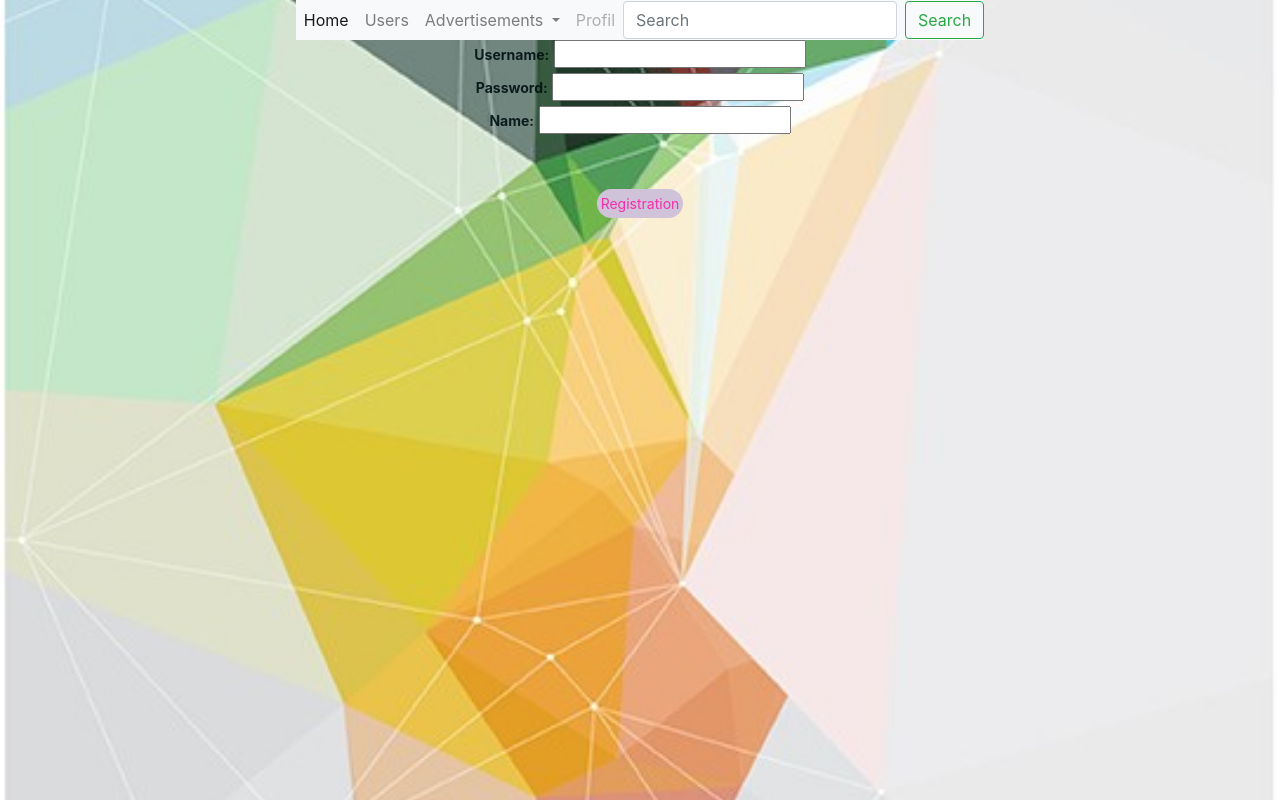
After one commit to Pokypls/UserAdsPhp, a PHP site: page /rabIT/view/regi.php in a window 1280 px wide. The commit adds this page. Run offline with PHP 8.4, Linux system fonts and the light colour scheme.

Commit message:
Add new css, login and registration page

```diff
--- a/controller/controller.php
+++ b/controller/controller.php
@@ -8,7 +8,7 @@
         $users = list_all_users();
         $userobjects = array();
         foreach ($users as $act_user) {
-            $userobj = new MyUser($act_user[0], $act_user[1]);
+            $userobj = new MyUser($act_user[0], $act_user[1],$act_user[2]);
             array_push($userobjects, $userobj);
         };
         return $userobjects;
@@ -28,4 +28,40 @@
         };
         return $adsobjects;
     }
+
+
+        function alreadyUser($chusern) {
+            $alluser = list_users();
+
+            $exist = false;
+
+            foreach ($alluser as $user) {
+                $user_Name = $user->getUserName();
+                if ($user_Name == $chusern) {
+                    $exist = true;
+                }
+            }
+            return $exist;
+        }
+
+
+
+
+
+        function reg_User($u,$p,$n) {
+            $actunamexist = alreadyUser($u);
+            if ($actunamexist == true) {
+                $result = "Unsuccessful registration (username is already taken) :(";
+            } else {
+                $result = add_User($u,$p,$n);
+            }
+            return $result;
+        }
+            /*listuserst meg kell hivni és az eredményét odaadni az already user
+             függvénynek plusz az $u -t és haez true akkor már létezik felhasználónév, akkor
+             ezzel a szöveggel visszakell térni: létezik felh név, egyébként
+             padig addusert hivjuk meg és annaka  visszatérési értékével kell visszatérni.
+             username myuser és listallusersbe is bekerüljön */
+
+
 ?>
--- a/model/classes/allclass.php
+++ b/model/classes/allclass.php
@@ -36,15 +36,21 @@ class MyAd extends MyId {
 
 class MyUser extends MyId {
 
-    private $name;
+    public $name;
 
-    function __construct($idparam, $nameparam) {
+    public $username;
+
+    function __construct($idparam, $nameparam, $username) {
         parent::__construct($idparam);
         $this->name = $nameparam;
+        $this->username = $username;
     }
 
 
     public function getName() {
         return $this->name;
     }
+    public function getUserName() {
+        return $this->username;
+    }
 }
--- a/model/model_user.php
+++ b/model/model_user.php
@@ -3,7 +3,7 @@ include('database.php');
 function list_all_users() {
     $conn = connectdb();
 
-    $sql = "SELECT id,name FROM user";
+    $sql = "SELECT id,name,username FROM user";
     $query=$conn->prepare($sql);
 
     $query->execute();
@@ -12,5 +12,33 @@ function list_all_users() {
     return $list;
 }
 
+function add_User($userName,$pw,$name) {
+    $error = "";
+    $msg = "";
 
+    $conn = connectdb();
+
+
+        if (!empty($userName) && !empty($pw) && !empty($name)) {
+            try {
+                $sql = "INSERT INTO user (name,username,password) VALUES (:name,:username,:password)";
+                $queryNewUser = $conn->prepare($sql);
+                $queryNewUser->bindParam(":name",$name,PDO::PARAM_STR);
+                $queryNewUser->bindParam(":username",$userName,PDO::PARAM_STR);
+                $queryNewUser->bindParam(":password",$pw,PDO::PARAM_STR);
+                $queryNewUser->execute();
+                $msg .= "Regisztráció sikerült, jelentkezzen be!";
+                return $msg;
+            } catch (PDOException $e){
+                $error = "Regisztráció mentési hiba: ";
+            }
+            catch (Exception $e){
+                $error = "Regisztrációs hiba: ";
+            }
+        }
+	   else {
+		   $error .= "Hibás felhasználói adatok";
+	    }
+        return $error;
+}
 ?>
--- a/view/main.css
+++ b/view/main.css
@@ -3,18 +3,47 @@
     padding: 0;
     box-sizing: border-box;
     align-items: center;
-    background-color: #CAFBF3;
 }
 
 html {
     font-size: 16px;
     font-family: Arial, Helvetica, sans-serif;
 }
+
+html, body {
+      margin:0;
+      height:100%;
+      background-color: #e6c4ee;
+      background-image: url("images/bg.jpg");
+      background-size: cover;
+      background-repeat: no-repeat;
+      background-position:center;
+}
+
+.bg-container {
+
+    width:100%;
+    height:100%;
+    border:1px solid rgb(241, 228, 228);
+
+    background-size: cover;
+    background-repeat: no-repeat;
+    background-position:center;
+
+}
+
 h1 {
     font-size: large;
     align-content: center;
     margin: 10px;
+    text-align: center;
 }
+
+h2 {
+    font-size: 14px;
+    text-align: center;
+ }
+
 body {
     min-height: 100vh;
     display: flex;
@@ -23,20 +52,15 @@ body {
     color: rosybrown;
 }
 
-
-
 .footer {
     margin-top: 20vh;
     color:grey;
 }
 
-
 table, th, td {
     margin-top: 30px;
-
     border: 1px solid;
     text-align: center;
-
 }
 
 table {
@@ -47,3 +71,39 @@ table, th, td {
     height: 50px;
     width: 200px;
   }
+
+div {
+  text-align: center;
+}
+
+label {
+  font-size: 14px;
+  font-weight: 700;
+  color: rgba(1, 15, 17, 0.901);
+}
+
+input[type=submit] {
+    border: none;
+    color: #F42FAB;
+    text-align: center;
+    padding: 4px;
+    display: inline-block;
+    margin: 2px 2px;
+    font-size: 14px;
+    text-align: center;
+  }
+
+.buttonLogin {
+  margin: 0 auto;
+  background-color: #CFC2D9;
+  border: 2px solid #862a63;
+  border-radius: 25px;
+
+}
+
+.buttonReg {
+
+  background-color: #CFC2D9;
+  border: 2px solid #862a63;
+  border-radius: 25px;
+}
--- a/view/meta.php
+++ b/view/meta.php
@@ -1,4 +1,5 @@
 <meta charset="UTF-8">
 <meta http-equiv="X-UA-Compatible" content="IE=edge">
 <meta name="viewport" content="width=device-width, initial-scale=1.0">
+<link rel="stylesheet" href="https://cdn.jsdelivr.net/npm/bootstrap@4.0.0/dist/css/bootstrap.min.css" integrity="sha384-Gn5384xqQ1aoWXA+058RXPxPg6fy4IWvTNh0E263XmFcJlSAwiGgFAW/dAiS6JXm" crossorigin="anonymous">
 <link rel="stylesheet" href="main.css">
--- /dev/null
+++ b/view/navbar.php
@@ -0,0 +1,32 @@
+<nav class="navbar navbar-expand-lg navbar-light bg-light">
+
+
+  <div class="collapse navbar-collapse" id="navbarSupportedContent">
+    <ul class="navbar-nav mr-auto">
+      <li class="nav-item active">
+        <a class="nav-link" href="index.php">Home <span class="sr-only">(current)</span></a>
+      </li>
+      <li class="nav-item">
+        <a class="nav-link" href="user.php">Users</a>
+      </li>
+      <li class="nav-item dropdown">
+        <a class="nav-link dropdown-toggle" href="#" id="navbarDropdown" role="button" data-toggle="dropdown" aria-haspopup="true" aria-expanded="false">
+          Advertisements
+        </a>
+        <div class="dropdown-menu" aria-labelledby="navbarDropdown">
+          <a class="dropdown-item" href="#">Available</a>
+          <a class="dropdown-item" href="#">In process</a>
+          <div class="dropdown-divider"></div>
+          <a class="dropdown-item" href="ads.php">All</a>
+        </div>
+      </li>
+      <li class="nav-item">
+        <a class="nav-link disabled" href="#">Profil</a>
+      </li>
+    </ul>
+    <form class="form-inline my-2 my-lg-0">
+      <input class="form-control mr-sm-2" type="search" placeholder="Search" aria-label="Search">
+      <button class="btn btn-outline-success my-2 my-sm-0" type="submit">Search</button>
+    </form>
+  </div>
+</nav>
--- /dev/null
+++ b/view/regi.css
@@ -0,0 +1,15 @@
+input[type=text] {
+    display: inline-block;
+    align-items: center;
+    text-align: center;
+}
+
+div {
+    text-align: center;
+  }
+
+
+  .navbar {
+    display: inline;
+    padding: 0;
+  }
--- /dev/null
+++ b/view/regi.php
@@ -0,0 +1,39 @@
+<!DOCTYPE html>
+<html lang="en">
+<head>
+    <?php include('meta.php') ?>
+    <link rel="stylesheet" href="regi.css">
+    <title>Registration</title>
+</head>
+<body>
+<?php include('navbar.php') ?>
+    <form action="<?php echo htmlspecialchars($_SERVER["PHP_SELF"]) ?>" method="POST">
+        <div class="submitreg">
+            <label for="username">Username:</label>
+                <input type="text" id="username" name="u_Name"><br>
+            <label for="pw">Password:</label>
+                <input type="password" id="pw" name="u_Pw"><br>
+            <label for="fullName">Name:    </label>
+                <input type="text" id="fullName" name="f_Name"><br>
+            <br>
+            <br>
+            <input type="submit"  class="buttonReg"  id="RegId" name="reg" value="Registration">
+        </div>
+    </form>
+<?php
+require('../controller/controller.php');
+
+
+
+
+if (isset($_POST["reg"])) {
+$u = trim($_POST["u_Name"]);
+$p = trim($_POST["u_Pw"]);
+$n = trim($_POST["f_Name"]);
+echo reg_User($u,$p,$n);
+}
+
+?>
+
+</body>
+</html>
--- a/view/user.php
+++ b/view/user.php
@@ -5,7 +5,7 @@
     <title>Users</title>
 </head>
 <body>
-    <?php include('header.php') ?>
+    <?php include('navbar.php') ?>
     <main>
 
         <table border="2">
@@ -28,5 +28,8 @@
         </table>
     </main>
     <?php include('footer.php') ?>
+    <script src="https://code.jquery.com/jquery-3.2.1.slim.min.js" integrity="sha384-KJ3o2DKtIkvYIK3UENzmM7KCkRr/rE9/Qpg6aAZGJwFDMVNA/GpGFF93hXpG5KkN" crossorigin="anonymous"></script>
+    <script src="https://cdn.jsdelivr.net/npm/popper.js@1.12.9/dist/umd/popper.min.js" integrity="sha384-ApNbgh9B+Y1QKtv3Rn7W3mgPxhU9K/ScQsAP7hUibX39j7fakFPskvXusvfa0b4Q" crossorigin="anonymous"></script>
+    <script src="https://cdn.jsdelivr.net/npm/bootstrap@4.0.0/dist/js/bootstrap.min.js" integrity="sha384-JZR6Spejh4U02d8jOt6vLEHfe/JQGiRRSQQxSfFWpi1MquVdAyjUar5+76PVCmYl" crossorigin="anonymous"></script>
 </body>
 </html>
```
Also changed, not shown: view/ads.php (+6 -1 lines), view/get_errors.php (added, +13 -0 lines), view/header.php (deleted, +0 -9 lines), view/index.php (+11 -1 lines), view/login1.php (added, +40 -0 lines), view/loginform.php (added, +17 -0 lines), view/userclass.php (added, +17 -0 lines), view/images/bg.jpg (added), view/images/bg1.jfif (added). Lines whose indentation alone changed are shown as unchanged.
